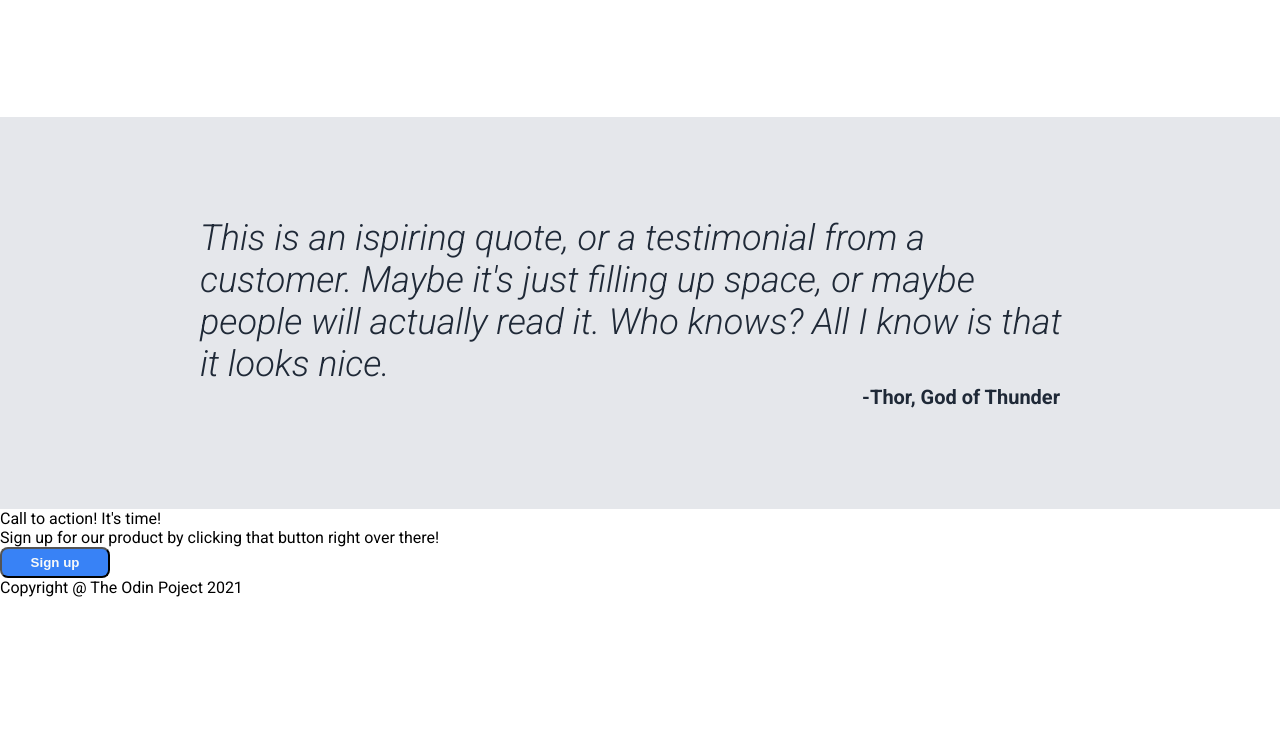
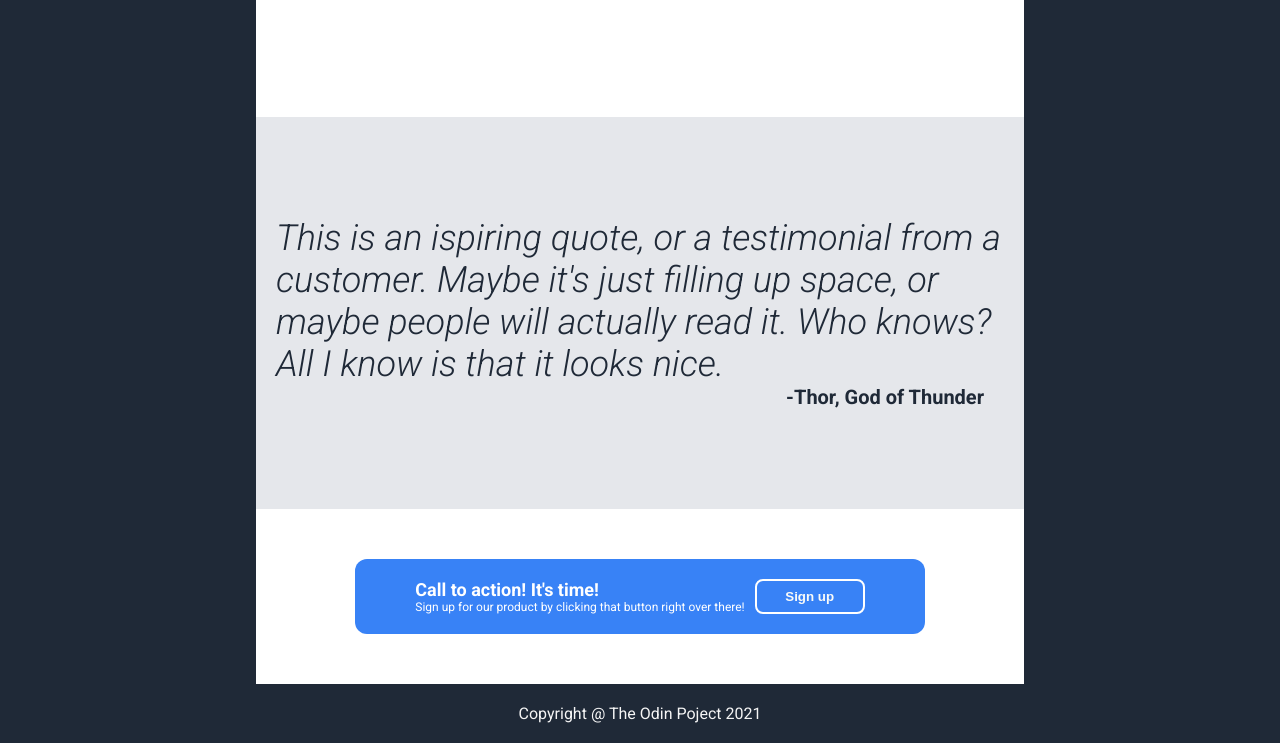
Before and after one commit to Coryhelps/Odin-Landing-Page, a plain HTML site: page index.html in a window 1280 px wide. Shown: the part 797-1540 px from the top of the page. Before the commit the page ends 1394 px from the top, so only its background shows below. Drawn offline with Linux system fonts and the light colour scheme.

Commit message:
complete landing page project

```diff
--- a/index.html
+++ b/index.html
@@ -65,7 +65,7 @@
 
     <div class="mid-low">
         <div class="banner">
-            <div class="bannerleft">
+            <div class="banner-left">
                 <div class="banner-text">Call to action! It's time!</div>
                 <div class="banner-subtext"> Sign up for our product by clicking that button right over there!</div>
             </div>
--- a/style.css
+++ b/style.css
@@ -3,8 +3,9 @@
 body {
     display: flex;
     flex-direction: column;
-    margin: 0;
+    margin: 0 20%;
     font-family: 'Roboto', sons-serif;
+    background-color: #1f2937;
 }
 
 /*---------------------------------------------------------*/
@@ -15,7 +16,7 @@ body {
     background-color: #1F2937;
     font-size: 18px;
     color: #E5E7EB;
-    padding: 0 200px;
+
 }
 
 .nav {
@@ -70,7 +71,7 @@ body {
 .mid-up {
     display: flex;
     flex-direction: column;
-    padding: 0 200px;
+    background-color: white;
 }
 
 .title {
@@ -115,7 +116,7 @@ body {
 .mid-mid {
     display: flex;
     flex-direction: column;
-    padding: 100px 200px;
+    padding: 100px 20px;
     background-color: #E5E7EB;
 }
 
@@ -133,6 +134,73 @@ body {
     font-size: 20px;
     font-weight: 700;
     padding-right: 20px;
+}
+
+/*---------------------------------------------------------*/
+
+/*  PREVIOUS TEST
+.mid-low {
+    display: flex;
+    justify-content: center;
+    align-items: center;
+    background-color: #3882f6;
+    border-radius: 12px;
+    margin: 100px 200px;
+}
+
+.banner {
+    display: flex;
+    justify-content: space-between;
+    align-items: center;
+    padding: 50px 0;
+}
+*/
+
+.mid-low {
+    display: flex;
+    justify-content: center;
+    padding: 50px 0;
+    background-color: white;
+}
+
+.banner {
+    display: flex;
+    justify-content: stretch;
+    align-items: stretch;
+    background-color: #3882f6;
+    padding: 20px 60px;
+    border-radius: 12px;
+    gap: 10px;
+}
+
+.banner-left {
+    display: flex;
+    flex-direction: column;
+}
+
+.banner-text {
+    color: white;
+    font-size: 18px;
+    font-weight: 700;
+
+}
+
+.banner-subtext {
+    color: white;
+    font-size: 12px;
+}
+
+.banner button {
+    border: 2px solid white;
+}
+
+/*---------------------------------------------------------*/
+
+.footer {
+    background-color: #1F2937;
+    color: whitesmoke;
+    text-align: center;
+    padding: 20px 0;
 }
 
 /*---------------------------------------------------------*/
```
